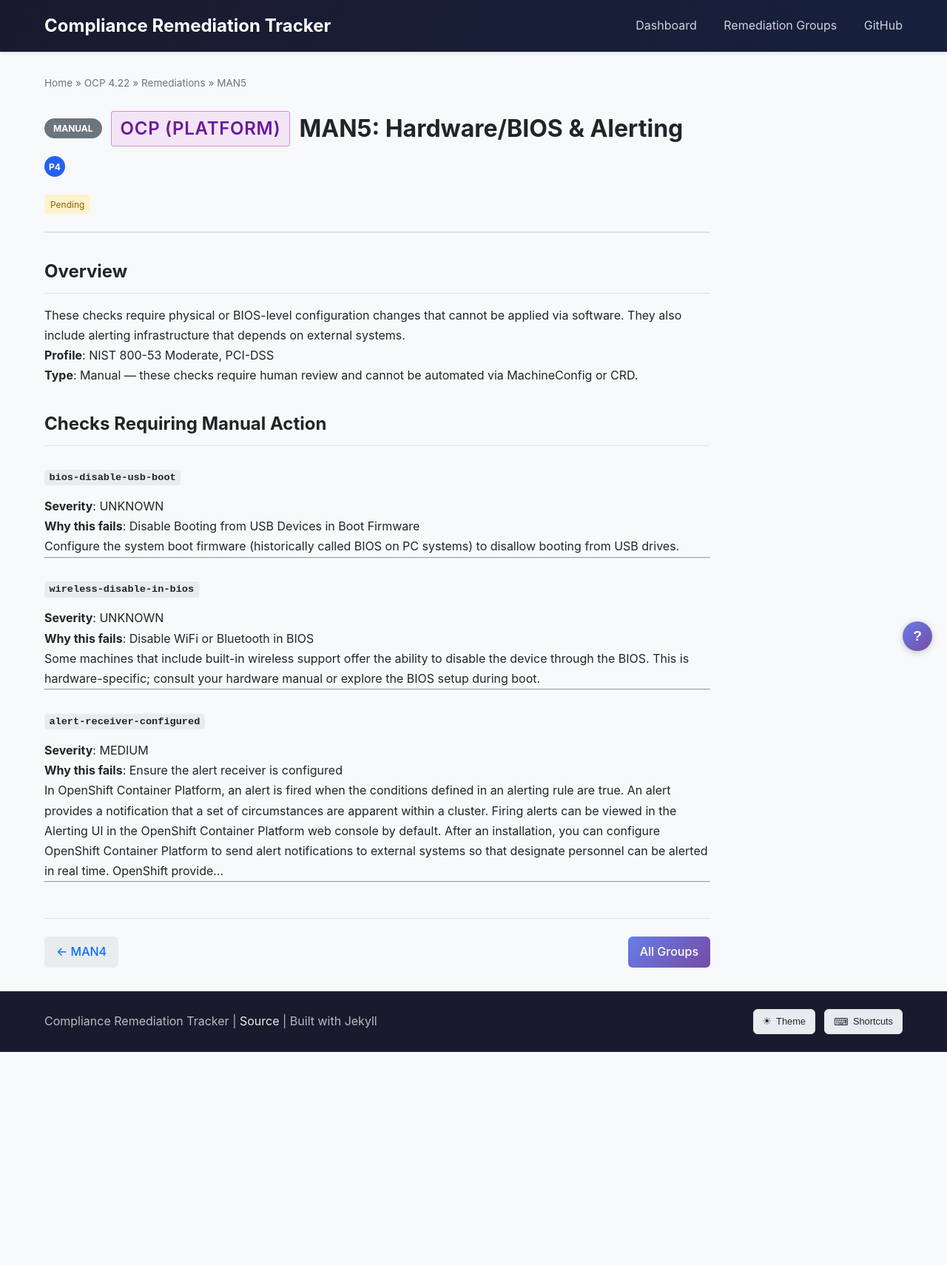
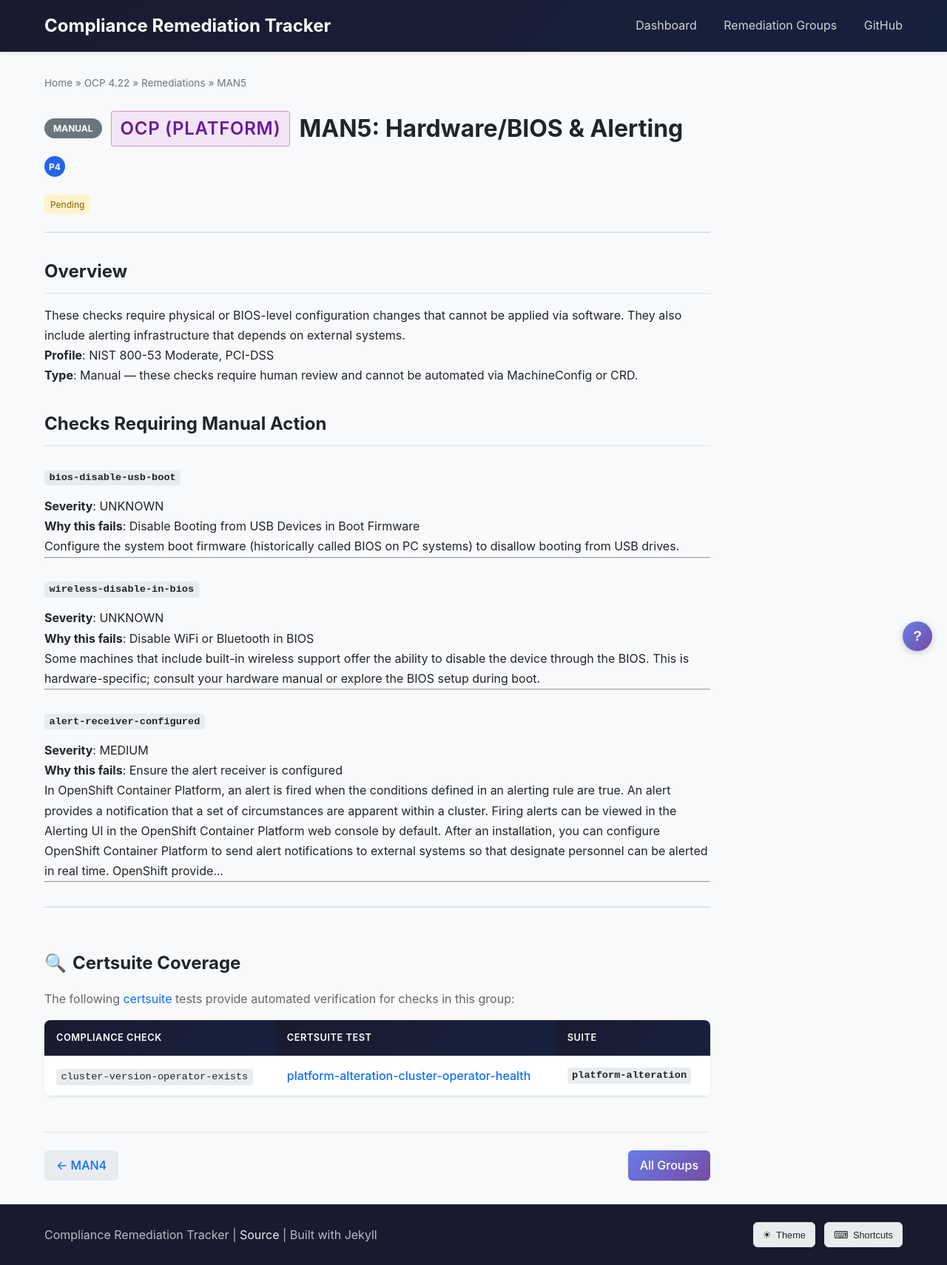
Before and after one commit to sebrandon1/compliance-scripts, a Jekyll site: the page built from docs/versions/4.22/groups/MAN5.md, in a window 1280 px wide. Shown: the whole page at 74% size. Built offline with Jekyll 4.4.1, drawn with Linux system fonts in a browser that asks for light colours; before the commit the page ends 1422 px from its top, so only the background shows below that.

Commit message:
Add certsuite cross-reference to manual group pages
Maps 21 manual compliance checks to their certsuite automated test
equivalents. MAN1 has 18/19 checks covered, MAN2 has 2/7, MAN5 has
1/17. MAN3 and MAN4 have no certsuite coverage.

The certsuite coverage table renders conditionally on group pages
that have mapped tests, with links directly to the certsuite
CATALOG.md test entries.

```diff
--- a/docs/_layouts/group.html
+++ b/docs/_layouts/group.html
@@ -74,6 +74,43 @@
     {{ content }}
   </div>
 
+  {% assign has_certsuite = false %}
+  {% for rem in site.data.tracking.remediations %}
+    {% if rem[1].group == page.group_id and rem[1].certsuite %}
+      {% assign has_certsuite = true %}
+      {% break %}
+    {% endif %}
+  {% endfor %}
+
+  {% if has_certsuite %}
+  <div class="certsuite-coverage">
+    <h2>Certsuite Coverage</h2>
+    <p>The following <a href="https://github.com/redhat-best-practices-for-k8s/certsuite">certsuite</a> tests provide automated verification for checks in this group:</p>
+    <table>
+      <thead>
+        <tr>
+          <th>Compliance Check</th>
+          <th>Certsuite Test</th>
+          <th>Suite</th>
+        </tr>
+      </thead>
+      <tbody>
+      {% for rem in site.data.tracking.remediations %}
+        {% if rem[1].group == page.group_id and rem[1].certsuite %}
+          {% for test in rem[1].certsuite %}
+          <tr>
+            <td><code>{{ rem[0] }}</code></td>
+            <td><a href="https://github.com/redhat-best-practices-for-k8s/certsuite/blob/main/CATALOG.md#{{ test.id }}">{{ test.id }}</a></td>
+            <td><code>{{ test.suite }}</code></td>
+          </tr>
+          {% endfor %}
+        {% endif %}
+      {% endfor %}
+      </tbody>
+    </table>
+  </div>
+  {% endif %}
+
   <div class="group-nav">
     {% if group.prev_group %}
     <a href="{{ site.baseurl }}/versions/{{ page.version }}/groups/{{ group.prev_group }}.html" class="nav-prev">
--- a/docs/assets/css/style.css
+++ b/docs/assets/css/style.css
@@ -1885,3 +1885,34 @@
   color: #FFCCBC;
   border-color: #E64A19;
 }
+
+/* Certsuite coverage section */
+.certsuite-coverage {
+  margin-top: 2rem;
+  padding-top: 1.5rem;
+  border-top: 2px solid var(--color-border);
+}
+
+.certsuite-coverage h2 {
+  display: flex;
+  align-items: center;
+  gap: 0.5rem;
+}
+
+.certsuite-coverage h2::before {
+  content: "\1F50D";
+}
+
+.certsuite-coverage p {
+  margin-bottom: 1rem;
+  color: var(--color-text-secondary, #666);
+}
+
+.certsuite-coverage table td a {
+  color: var(--color-link);
+  font-weight: 500;
+}
+
+.certsuite-coverage table td code {
+  font-size: 0.85rem;
+}
```
Also changed, not shown: docs/_data/tracking.json.
